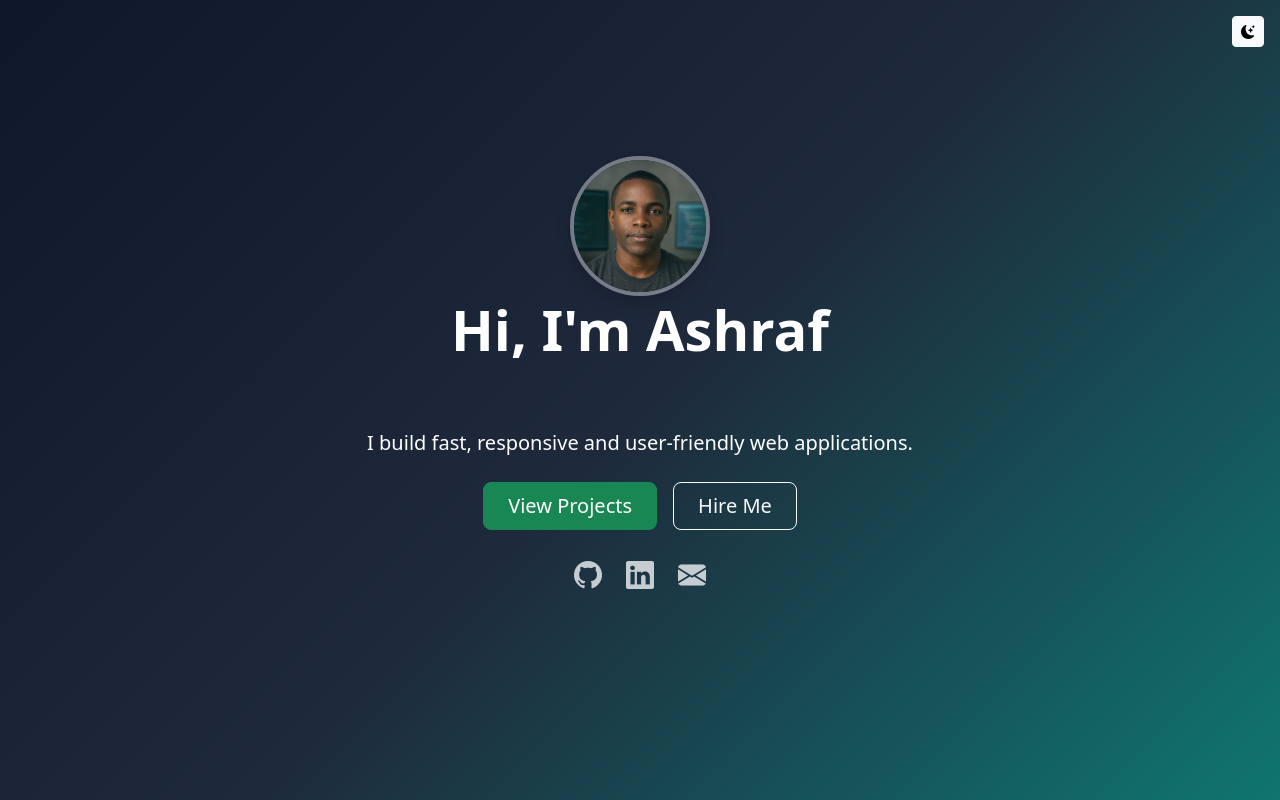
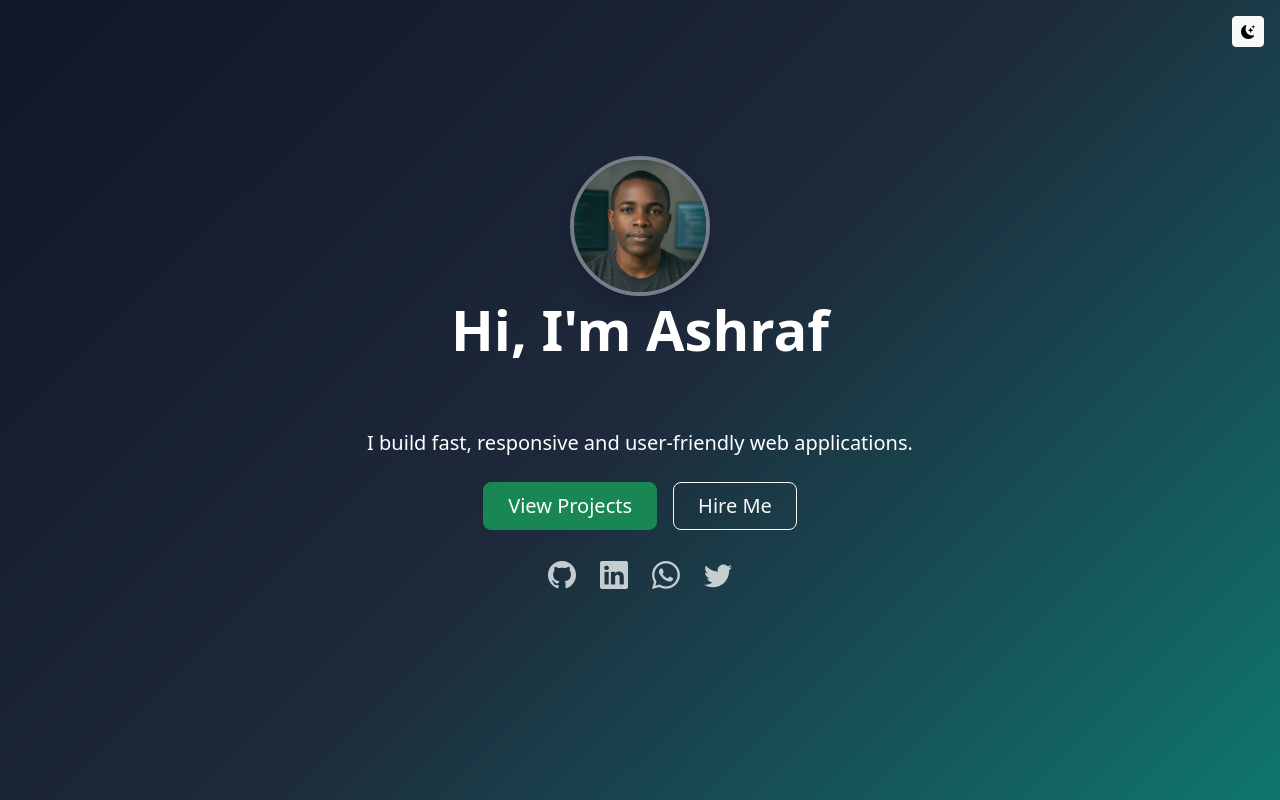
Before and after one commit to ashrafsoftech/Portfolio, a React (Vite) app: page / in a window 1280 px wide. Shown: the top 800 px of the page. Built offline with nearby package versions, Linux system fonts and the light colour scheme.

Commit message:
add all changes

```diff
--- a/src/App.jsx
+++ b/src/App.jsx
@@ -92,7 +92,7 @@ function App() {
           </a>
           <a
             target="_blank"
-            href="https://wa.link/7fxynr"
+            href="mailto:dolaposoftech@gmail.com"
             className="btn btn-outline-light btn-lg px-4"
           >
             Hire Me
@@ -109,17 +109,24 @@ function App() {
           </a>
           <a
             target="_blank"
-            href="https://www.linkedin.com/public-profile/settings?trk=d_flagship3_profile_self_view_public_profile&lipi=urn%3Ali%3Apage%3Ad_flagship3_profile_view_base%3BCRE9g3C9SoW1ASEO2ayR3Q%3D%3D"
+            href="https://www.linkedin.com/in/ashraf-adedolapo-61645428b"
             className="text-white opacity-75 hover-opacity"
           >
             <i className="bi bi-linkedin"></i>
           </a>
           <a
             target="_blank"
-            href="https://wa.link/7fxynr"
+            href="https://wa.me/234816892838"
             className="text-white opacity-75 hover-opacity"
           >
-            <i className="bi bi-envelope-fill"></i>
+            <i className="bi bi-whatsapp"></i>
+          </a>
+          <a
+            target="_blank"
+            href="https://twitter.com/AsharfAriy44884"
+            className="text-white opacity-75 hover-opacity"
+          >
+            <i className="bi bi-twitter"></i>
           </a>
         </div>
       </header>
```
